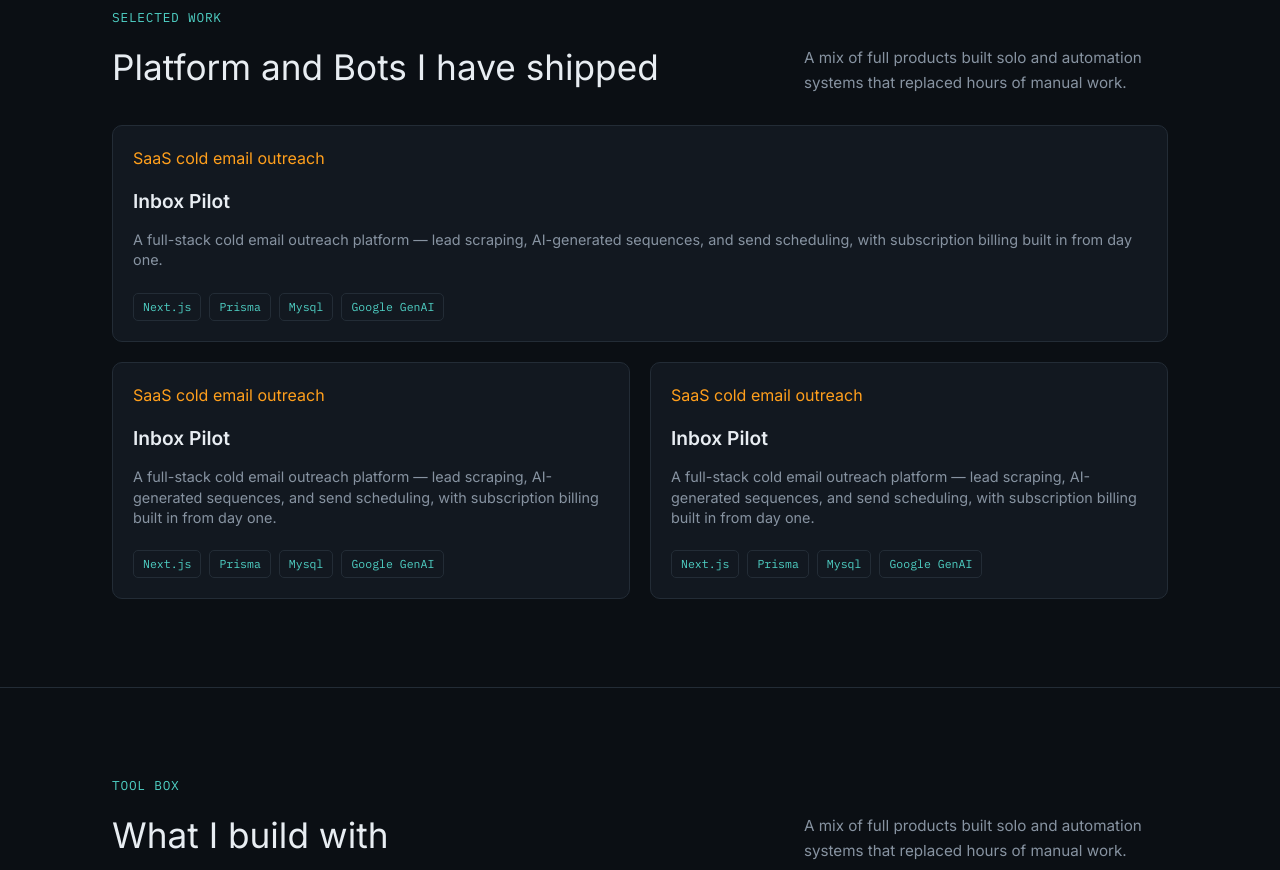
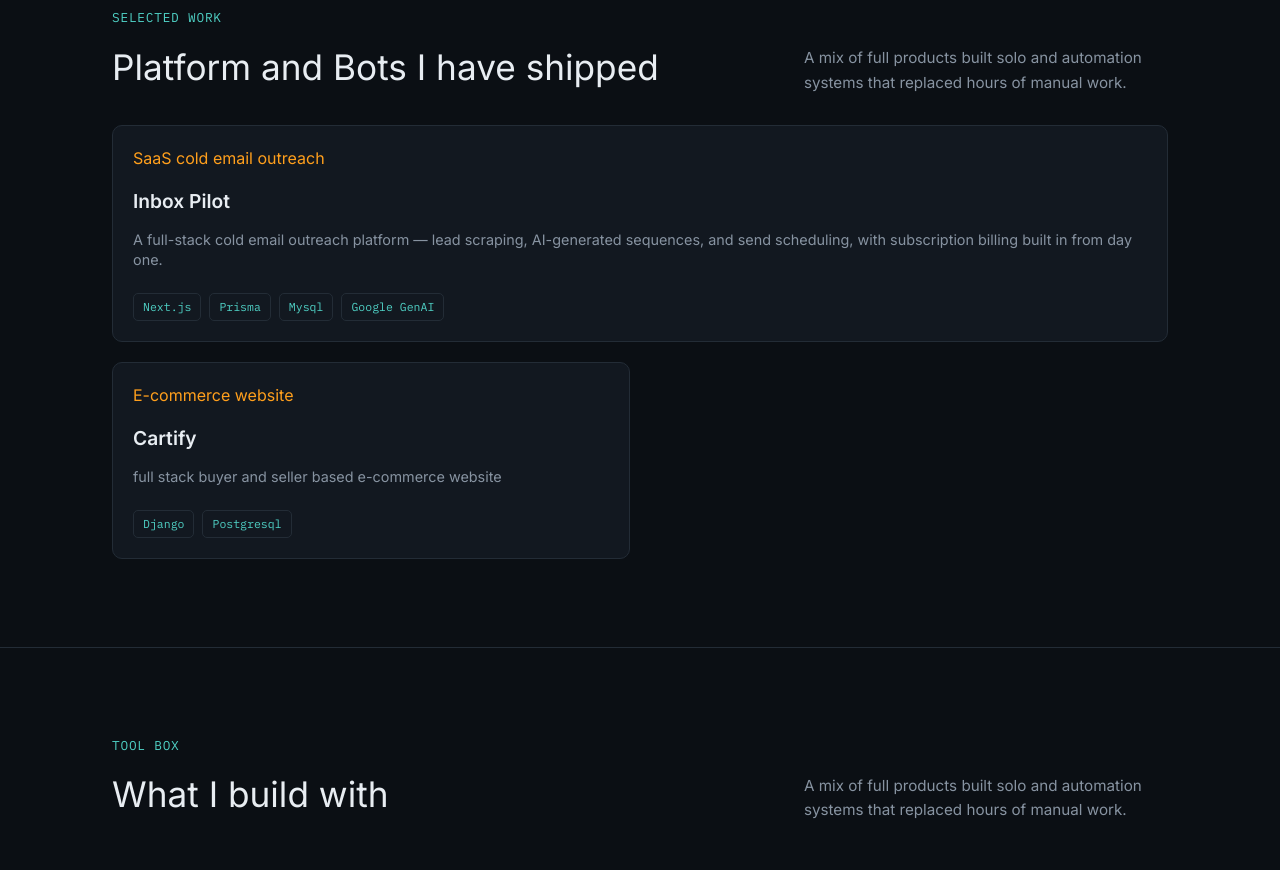
Before and after one commit to Hamzah-Amir/portfolio, a Next.js app: page / in a window 1280 px wide. Shown: the part 1100-1970 px from the top of the page. Built offline with nearby package versions, Linux system fonts and the light colour scheme.

Commit message:
updated work section as dynamic

```diff
--- a/components/Work.js
+++ b/components/Work.js
@@ -2,6 +2,23 @@
 import styles from './Work.module.css'
 
 const Work = () => {
+    const projects = [
+        {
+            id: 1,
+            title: 'Inbox Pilot',
+            description: 'A full-stack cold email outreach platform — lead scraping, AI-generated sequences, and send scheduling, with subscription billing built in from day one.',
+            kicker: 'SaaS cold email outreach',
+            tags: ['Next.js', 'Prisma', 'Mysql', 'Google GenAI']
+        },
+        {
+            id: 2,
+            title: 'Cartify',
+            description: 'full stack buyer and seller based e-commerce website',
+            kicker: 'E-commerce website',
+            tags: ["Django", "Postgresql"]
+        },
+    ];
+
   return (
     <>
         <section id='work'>
@@ -14,44 +31,23 @@
                     <p className={styles.desc}>A mix of full products built solo and automation systems that replaced hours of manual work.</p>
                 </div>
                 <div className={`${styles['work-grid']}`}>
-                    <div className={`${styles['work-card']} ${styles['featured']}`}>
-                        <span className={`${styles['kicker']}`}>SaaS cold email outreach</span>
-                        <h3>Inbox Pilot</h3>
-                        <p>A full-stack cold email outreach platform — lead scraping, AI-generated sequences, and send scheduling, with subscription billing built in from day one.</p>
-                        <div className={`${styles['tag-row']}`}>
-                            <span className={styles.tag}>Next.js</span>
-                            <span className={styles.tag}>Prisma</span>
-                            <span className={styles.tag}>Mysql</span>
-                            <span className={styles.tag}>Google GenAI</span>
+                    {projects.map((project) => (
+                        <div key={project.id} className={`${styles['work-card']} ${project.id === 1 ? styles['featured'] : ''}`}>
+                            <span className={`${styles['kicker']}`}>{project.kicker}</span>
+                            <h3>{project.title}</h3>
+                            <p>{project.description}</p>
+                            <div className={`${styles['tag-row']}`}>
+                                {project.tags.map((tag) => (
+                                    <span key={tag} className={styles.tag}>{tag}</span>
+                                ))}
+                            </div>
                         </div>
-                    </div>
-                    <div className={`${styles['work-card']}`}>
-                        <span className={`${styles['kicker']}`}>SaaS cold email outreach</span>
-                        <h3>Inbox Pilot</h3>
-                        <p>A full-stack cold email outreach platform — lead scraping, AI-generated sequences, and send scheduling, with subscription billing built in from day one.</p>
-                        <div className={`${styles['tag-row']}`}>
-                            <span className={styles.tag}>Next.js</span>
-                            <span className={styles.tag}>Prisma</span>
-                            <span className={styles.tag}>Mysql</span>
-                            <span className={styles.tag}>Google GenAI</span>
-                        </div>
-                    </div>
-                    <div className={`${styles['work-card']}`}>
-                        <span className={`${styles['kicker']}`}>SaaS cold email outreach</span>
-                        <h3>Inbox Pilot</h3>
-                        <p>A full-stack cold email outreach platform — lead scraping, AI-generated sequences, and send scheduling, with subscription billing built in from day one.</p>
-                        <div className={`${styles['tag-row']}`}>
-                            <span className={styles.tag}>Next.js</span>
-                            <span className={styles.tag}>Prisma</span>
-                            <span className={styles.tag}>Mysql</span>
-                            <span className={styles.tag}>Google GenAI</span>
-                        </div>
-                    </div>
+                    ))}
                 </div>
             </div>
         </section>
     </>
-  )
+    )
 }
 
 export default Work
```
